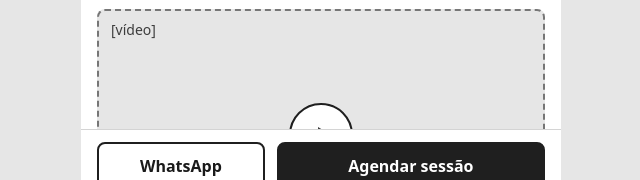
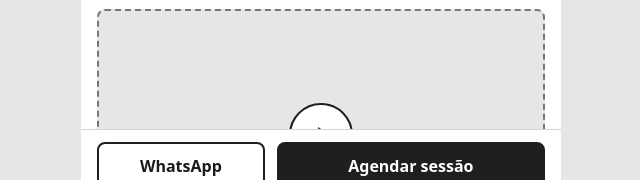
Before and after one commit to ludgero-lab/percurso-prototipo, a plain HTML site: page index.html in a window 1280 px wide. Shown: the part 598-778 px from the top of the page, 319-959 px from the left. Drawn offline with Linux system fonts and the light colour scheme.

Commit message:
Etapa 7: verificação dos critérios de aceite e ajustes
Remove textos que não estavam na especificação (rótulo "[vídeo]" nas
caixas de vídeo e o complemento do título da aba) e atualiza o README
com a estrutura, as rotas e a publicação no GitHub Pages.

Co-Authored-By: Claude Opus 5.5 <noreply@anthropic.com>
Claude-Session: https://claude.ai/code/session_01SbXmNHYByhaZrnYJvZSSvK

```diff
--- a/estilo.css
+++ b/estilo.css
@@ -284,12 +284,6 @@ h3[tabindex="-1"]:focus {
   width: 24px;
   height: 24px;
   margin-left: 4px;
-}
-
-.reservado-16x9 .reservado-texto {
-  position: absolute;
-  top: 8px;
-  left: 12px;
 }
 
 .botao-reservado {
--- a/index.html
+++ b/index.html
@@ -4,7 +4,7 @@
   <meta charset="utf-8">
   <meta name="viewport" content="width=device-width, initial-scale=1, viewport-fit=cover">
   <meta name="robots" content="noindex, nofollow">
-  <title>Maria Clara Vinotti · Parapsicóloga clínica</title>
+  <title>Maria Clara Vinotti</title>
   <link rel="icon" href="data:,">
   <link rel="stylesheet" href="estilo.css">
 </head>
@@ -61,7 +61,6 @@
         <p class="rotulo">Vídeo de introdução</p>
         <h2>Entenda como funciona, no seu ritmo</h2>
         <div class="reservado reservado-16x9">
-          <span class="reservado-texto">[vídeo]</span>
           <button type="button" class="botao-play" data-aviso="video" aria-label="Reproduzir vídeo de introdução">
             <svg viewBox="0 0 24 24" aria-hidden="true" focusable="false"><path d="M7 4l13 8-13 8z" fill="currentColor"/></svg>
           </button>
@@ -272,7 +271,6 @@
       <div class="bloco">
         <p class="rotulo">Episódio em destaque</p>
         <div class="reservado reservado-16x9">
-          <span class="reservado-texto">[vídeo]</span>
           <button type="button" class="botao-play" data-aviso="video" aria-labelledby="titulo-destaque">
             <svg viewBox="0 0 24 24" aria-hidden="true" focusable="false"><path d="M7 4l13 8-13 8z" fill="currentColor"/></svg>
           </button>
```
Also changed, not shown: 1 other file.
